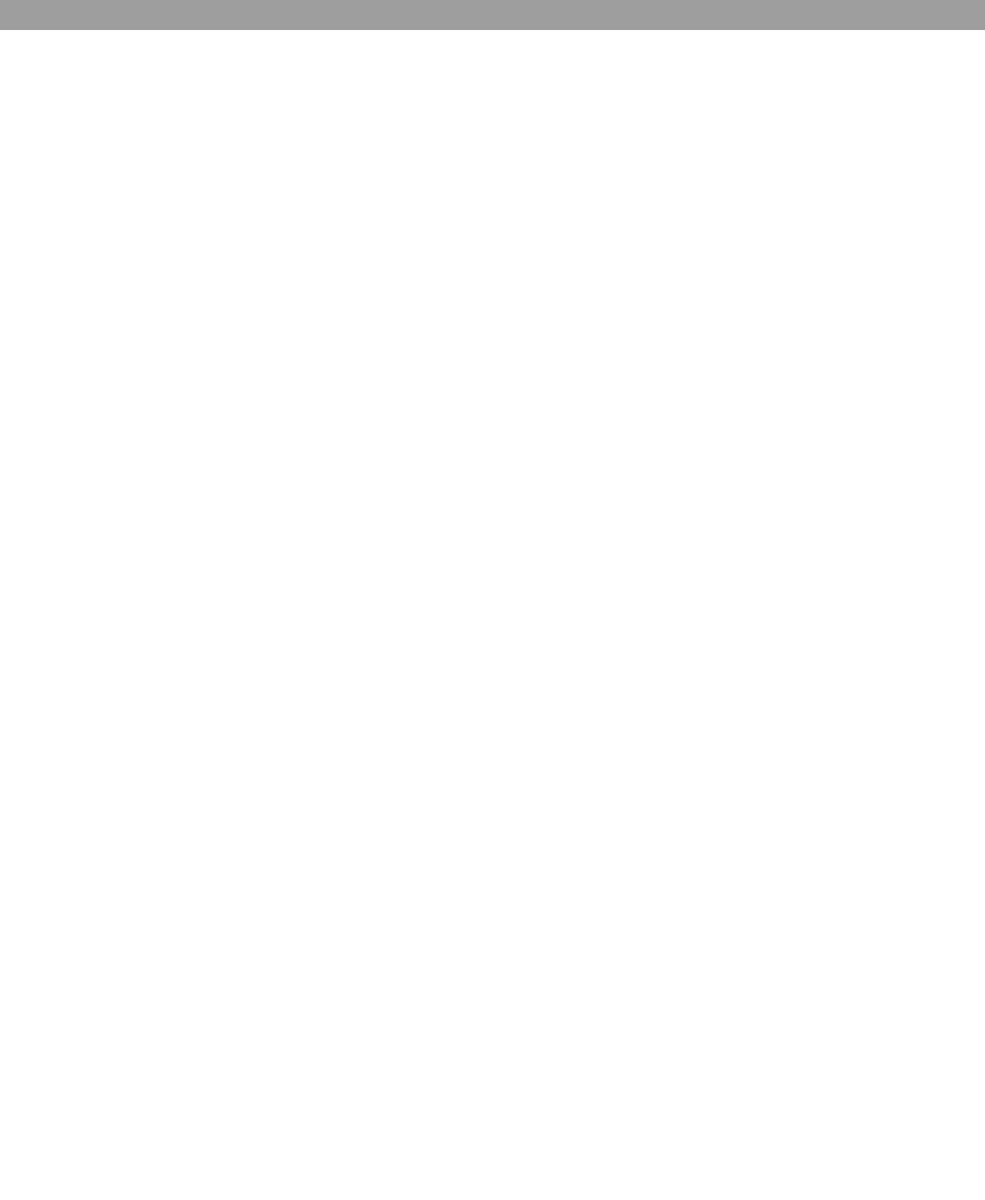
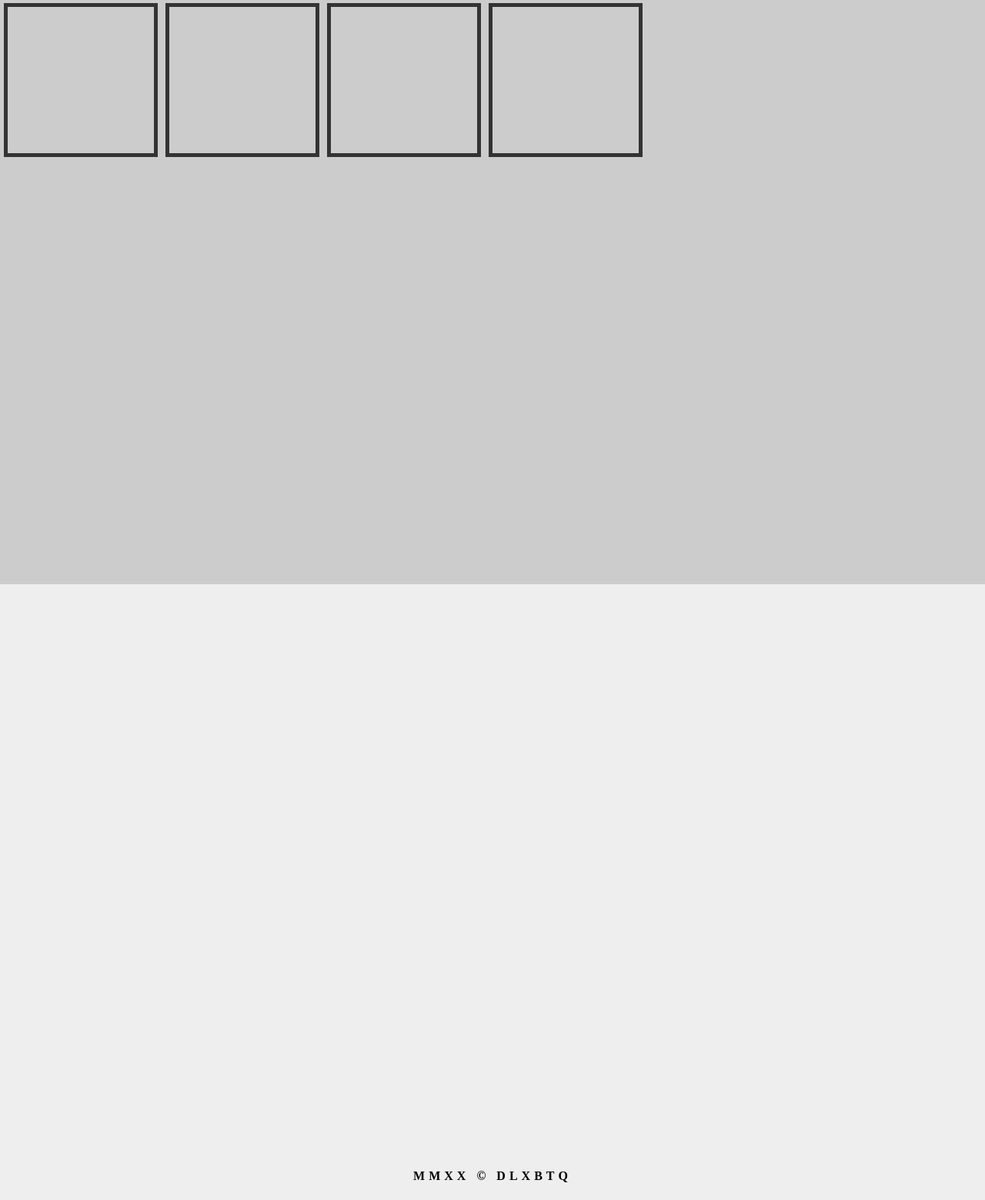
Before and after one commit to JohnFoster44/Web-Blocks, a PHP site: page / in a window 1280 px wide. Shown: the part 761-2320 px from the top of the page at 77% size. Before the commit the page ends 800 px from the top, so only its background shows below. Run offline with PHP 8.4, Linux system fonts and the light colour scheme; grey boxes are pictures that could not be loaded.

Commit message:
Update Look Aug2
+colour pallette changed to be more neutral.
+adding picture containers

```diff
--- a/Website-Skeleton/index.html
+++ b/Website-Skeleton/index.html
@@ -1,5 +1,6 @@
 <!DOCTYPE html>
 <html lang="en">
+
 <head>
   <meta charset="UTF-8" />
   <meta name="viewport" content="width=device-width, initial-scale=1.0" />
@@ -23,11 +24,30 @@
       <div class="line2"></div>
       <div class="line3"></div>
     </div>
+  </header>
+
+  <section class="banner">
+    <h1>Branding</h1>
+    <button>Click!</button>
+  </section>
 
 
-    </header>
-    <section class="banner"></section>
+  <section class="content">
+    <div class="images">
+      <div></div>
+      <div></div>
+      <div></div>
+      <div></div>
+    </div>
+  </section>
+
+  <section class="content-2"></section>
 
   <script src="script.js"></script>
 </body>
+
+<footer>
+  MMXX &copy; DLXBTQ
+</footer>
+
 </html>
--- a/Website-Skeleton/style.css
+++ b/Website-Skeleton/style.css
@@ -5,8 +5,16 @@
   box-sizing: border-box;
 }
 
+:root{
+  --bkg:#eee;
+  --bkg-alt:#ccc;
+  --light-main:#666;
+  --text:#333;
+  --alt-text:#999;
+}
+
 body {
-  background: #ffffff;
+  background:var(--bkg);
   min-height: 200vh;
 }
 
@@ -21,19 +29,19 @@ header {
   justify-content: space-between;
   align-items: center;
   transition: 0.6s;
-  padding: 40px 100px;
+  padding: 40px 80px;
   z-index: 100000;
 }
 
 header.sticky {
   padding: 5px 100px;
-  background: #313332;
+  background: var(--text);
 }
 
 header .logo {
   position: relative;
   font-weight: 700;
-  color: #000;
+  color: var(--text);
   text-decoration: none;
   font-size: 2em;
   text-transform: uppercase;
@@ -57,28 +65,93 @@ header ul li a {
   position: relative;
   margin: 0 15px;
   text-decoration: none;
-  color: #000;
+  color: var(--text);
   letter-spacing: 2px;
   font-weight: 500px;
   transition: 0.6s;
 }
 
 header.sticky .logo {
-  color: #ffffff;
+  color: var(--bkg);
 }
 
 header.sticky ul li a {
-  color: #fff;
+  color: var(--bkg);
 }
 
 /* PICTURE */
 .banner {
+  display: flex;
   position: relative;
   width: 100%;
-  height: 100vh;
-  background: url(https://images.pexels.com/photos/210243/pexels-photo-210243.jpeg?auto=compress&cs=tinysrgb&dpr=2&h=750&w=1260);
+  height: 95vh;
+  background: url(https://images.pexels.com/photos/1061623/pexels-photo-1061623.jpeg?auto=compress&cs=tinysrgb&dpr=2&h=750&w=1260);
   background-size: cover;
+  justify-content: center;
+  align-items: center;
+  flex-direction: column;
+  text-align: center;
 }
+
+.banner h1 {
+  font-style: normal;
+  font-weight: bold;
+  color: var(--text);
+  font-size: 11vmin;
+  letter-spacing: 0.03em;
+  line-height: 1;
+  text-shadow: 1px 2px 4px rgba(0, 0, 0, 0.8);
+  margin-bottom: 40px;
+}
+
+button {
+  background: var(--light-main);
+  transition: background ease .25s;
+  border-radius: 5px;
+  display: inline-block;
+  border: none;
+  padding: 0.75rem 1.5rem;
+  margin: 0;
+  text-decoration: none;
+  color: var(--bkg);
+  font-size: 1.2rem;
+  cursor: pointer;
+  text-align: center;
+  -webkit-appearance: none;
+  -moz-appearance: none;
+}
+button:hover {
+  background: var(--alt-text)
+}
+button:focus {
+  outline: 1px solid #fff;
+  outline-offset: -4px;
+}
+
+.content{
+  display: flex;
+  height: 95vh;
+  background-color: var(--bkg-alt);
+}
+
+.content-2{
+  display: flex;
+  height: 95vh;
+  background-color: var(--bkg);
+}
+
+.images{
+  display: flex;
+}
+
+.images div{
+  border: solid var(--text) 5px;
+  height: 200px;
+  width: 200px;
+  padding: 5px;
+  margin: 5px;
+}
+
 
 /* BURGER */
 .burger {
@@ -119,6 +192,12 @@ header.sticky ul li a {
   letter-spacing: 1px;
 }
 
+footer{
+  text-align: center;
+  font-weight: 800;
+  letter-spacing: 5px;
+  height: 5vh;
+}
 /* RESPONSIVENESS */
 @media screen and (max-width: 768px) {
   body {
@@ -128,14 +207,16 @@ header.sticky ul li a {
     position: absolute;
     right: 0px;
     height: 92vh;
-    top: 8vh;
-    background-color: #313332;
+    top: 13vh;
+    background-color: #2e73b0;
     display: flex;
     flex-direction: column;
     align-items: center;
     width: 50%;
     transform: translateX(100%);
     transition: transform 0.5s ease-in;
+    font-size: 40px;
+    font-weight: 800;
   }
 
   .nav-links li {
@@ -144,10 +225,15 @@ header.sticky ul li a {
 
   .burger {
     display: block;
+    padding: 0px 0 5px 40px;
   }
 
   .nav-active {
     transform: translateX(0%);
+  }
+
+  header .logo{
+    float: left;
   }
 
   @keyframes navLinkFade {
```
Lines whose indentation alone changed are shown as unchanged.
